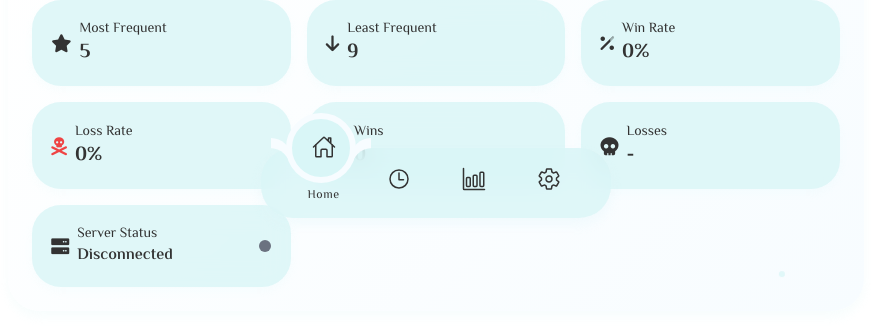
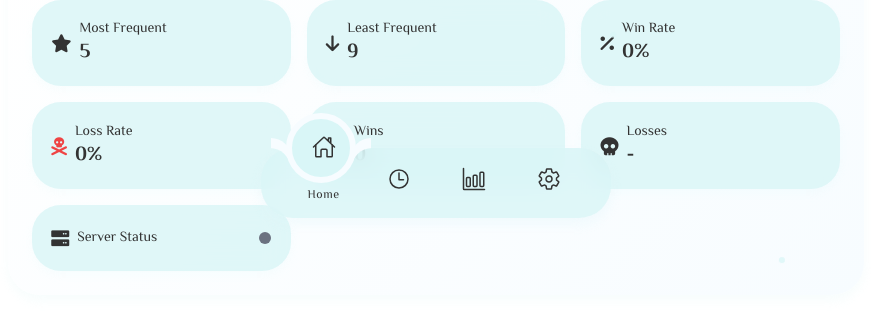
Before and after one commit to Mishbahop/ShadeX-Ai, a website: page decrypted_output_local.html in a window 1280 px wide. Shown: the part 562-888 px from the top of the page, without its empty margins (204-1075 px from the left). Drawn offline with nearby package versions, Linux system fonts and the light colour scheme; no server answers.

Commit message:
Update decrypted_output_local.html

```diff
--- a/decrypted_output_local.html
+++ b/decrypted_output_local.html
@@ -1082,9 +1082,7 @@
                     loss_rate: "Loss Rate",
                     wins: "Wins",
                     losses: "Losses",
-                    server_status: "Server Status",
                     connected: "Connected",
-                    disconnected: "Disconnected",
                     history: "History",
                     delete: "Delete",
                     statistics: "Statistics",
```
